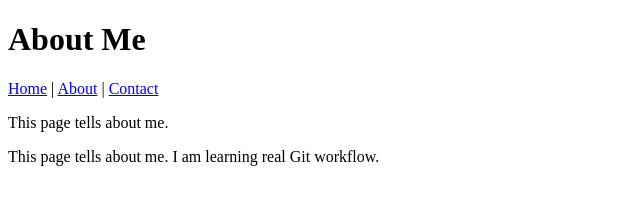
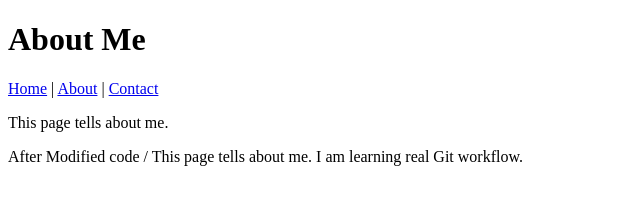
Before and after one commit to hemanthnanduriii/gitwebsite2, a plain HTML site: page about.html in a window 1280 px wide. Shown: the whole page, without its empty margins (0-640 px from the left). Drawn offline with Linux system fonts and the light colour scheme.

Commit message:
Modified about page content

```diff
--- a/about.html
+++ b/about.html
@@ -14,7 +14,7 @@
 </nav>
 
 <p>This page tells about me.</p>
-<p>This page tells about me. I am learning real Git workflow.</p>
+<p>After Modified code / This page tells about me. I am learning real Git workflow.</p>
 
 
 </body>
```
